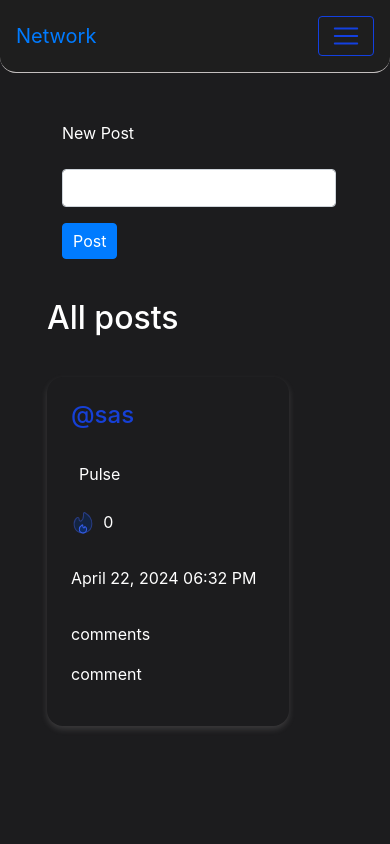
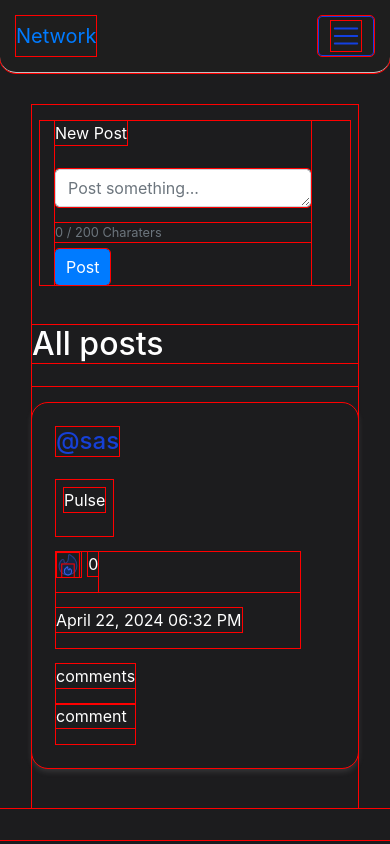
Before and after one commit to yoni-shewas/network, a Django app: page / in a window 390 px wide. Run offline with Django 4.2, Linux system fonts and the light colour scheme; a user stored in the database is signed in; data comes from the database, SQL or seed files in the repository; data that the repository does not hold is empty; some libraries are stand-ins or nearby versions.

Commit message:
fixed ui bug on mobile devices

```diff
--- a/network/templates/network/index.html
+++ b/network/templates/network/index.html
@@ -5,10 +5,11 @@
     <div class="body-container" >
 
 
-            <div class="col-md-4 b" id="index-div">
+            <div class="col-md-6 b" id="index-div">
                 <form id="post-form" onsubmit="submitPost(event)">
                     <label for="new-post">New Post</label>
-                    <input type="text" class="form-control" id="post" name="post" maxlength="200" required="true">
+                    <textarea class="form-control postText" id="post" name="post" maxlength="200" rows="1" placeholder="Post something..." required="true"></textarea>
+                    <small class="form-text text-muted" id="wordCount">0 / 200 Charaters</small>
                     <button class="btn btn-primary post-btn" id="postButton"  type="submit">Post</button>
                 </form>
 
--- a/network/templates/network/layout.html
+++ b/network/templates/network/layout.html
@@ -50,12 +50,10 @@
     </div>
 </nav>
 
-<div class="container">
     <div class="body">
         {% block body %}
         {% endblock %}
     </div>
-</div>
 
 <script src="https://code.jquery.com/jquery-3.4.1.slim.min.js" integrity="sha384-J6qa4849blE2+poT4WnyKhv5vZF5SrPo0iEjwBvKU7imGFAV0wwj1yYfoRSJoZ+n" crossorigin="anonymous"></script>
 <script src="https://cdn.jsdelivr.net/npm/popper.js@1.16.0/dist/umd/popper.min.js" integrity="sha384-Q6E9RHvbIyZFJoft+2mJbHaEWldlvI9IOYy5n3zV9zzTtmI3UksdQRVvoxMfooAo" crossorigin="anonymous"></script>
--- a/static/network/index.js
+++ b/static/network/index.js
@@ -13,6 +13,8 @@ let counterComment= 0;
 const quantityP = 10;
 
 isLoading = false;
+
+var isHandlingClick = false;
 
 const paginationState = {};
 
@@ -86,6 +88,29 @@ function load() {
     post.innerHTML = `All posts`;
 
 
+     // Get the textarea element
+     var textarea = document.getElementById("post");
+
+     // Add event listener for input events
+     textarea.addEventListener("input", function() {
+       // Get the current word count
+       var wordCount = this.value.length;
+
+       // Update the word count display
+       document.getElementById("wordCount").textContent = wordCount + " / 200 Characters";
+
+       button = document.getElementById("postButton");
+       // If word count exceeds 200, truncate the text
+       if (wordCount > 200) {
+         document.getElementById("wordCount").textContent = "200 / 200 Characters please minimize the post";
+         button.disabled = true;
+       }
+       else{
+        button.disabled = false;
+       }
+     });
+
+
 
 
     // Get new posts and add posts
@@ -139,8 +164,14 @@ function add_post(contents, isTop=false) {
 
     let container = document.createElement('div');
     containerID =  `${contents.id}_container`;
-    container.className = "PostContainer text-wrap text-break"
-    container.innerHTML = contents.post;
+    container.className = "PostContainer text-wrap text-break";
+
+    let paragraph = document.createElement('p');
+    paragraph.className = "text-wrap text-break";
+    paragraph.textContent = contents.post;
+    paragraph.setAttribute('id', `${contents.id}_posted`);
+    // Append the <p> element to the container
+    container.appendChild(paragraph);
 
     container.setAttribute('id',containerID);
     // let posted = document.createElement('h5');
@@ -296,17 +327,22 @@ function add_post(contents, isTop=false) {
         edit.setAttribute("id", `${contents.id}_edit`);
         edit.setAttribute("class", "text-primary");
         edit.addEventListener("mouseover", function() {
+
             edit.style.cursor = "pointer";
+
         });
             post.appendChild(edit);
 
         // Attach onclick event handler
         edit.onclick = function() {
             let id = contents.id;
+
             // let content = contents.post; // Corrected assignment
             Edit(event, id, contents);
+
         };
     }
+    post.appendChild(container);
     let commentContainer = document.createElement('div');
     commentContainer.setAttribute('class', 'comment-div');
     commentContainer.setAttribute('id', `comment_container`);
@@ -354,7 +390,7 @@ function add_post(contents, isTop=false) {
     }
 
 
-    post.appendChild(container);
+
 
     if(contents.edited){
         let edited = document.createElement('a');
@@ -373,6 +409,7 @@ function add_post(contents, isTop=false) {
     }
     let containerInfo = document.createElement('div');
     containerInfo.setAttribute('class', 'container-info');
+    containerInfo.setAttribute('id', `${contents.id}_before`);
     containerInfo.appendChild(interactionContainer);
     containerInfo.appendChild(date);
     post.appendChild(containerInfo);
@@ -392,17 +429,23 @@ function add_post(contents, isTop=false) {
 
 
 function Edit(event, id, content){
+
+    event.preventDefault();
     let contain = `${id}_container`;
 
     try{
         let container = document.getElementById(contain);
-        let post = document.getElementById(`${content.id}_content`);
+        let post = document.getElementById(`${content.id}_posted`);
+        let edit = document.getElementById(`${content.id}_edit`);
+
+        edit.remove();
+
         while (container.firstChild) {
             container.firstChild.remove();
         }
         // console.log(container)
         let edited_content = document.createElement('textarea');
-        edited_content.setAttribute("class", "form-control");
+        edited_content.setAttribute("class", "form-control commentInput");
         edited_content.setAttribute("id", `${id}_content`);
         let edit_button = document.createElement('button');
         edit_button.setAttribute("id", `${id}_edit`);
@@ -421,6 +464,7 @@ function Edit(event, id, content){
         edit_button.disabled = false;
 
         edit_button.onclick = function(e) {
+            edit_button.disabled = true;
             post_content = event.target.value
             fetch('edit',{
                 method: 'PUT',
@@ -435,15 +479,31 @@ function Edit(event, id, content){
             }).then(response => {
                 // Check if the update was successful
                 if (response.ok) {
-                    while (container.firstChild) {
-                        container.firstChild.remove();
-                    }
-                    contentID = `${content.id}_content`
+                    container.innerHTML = "";
 
-                    let edited_content = document.createElement('h5');
-                    edited_content.setAttribute("id", `${id}_content`);
-                    edited_content.innerHTML = post_content;
-                    container.appendChild(edited_content);
+                    post.innerHTML = post_content;
+                    container.append(post);
+
+                    postC = document.getElementById(`${content.id}_post`)
+
+                    let edit = document.createElement('a');
+                    edit.innerHTML = 'Edit';
+                    edit.setAttribute("id", `${content.id}_edit`);
+                    edit.setAttribute("class", "text-primary");
+                    edit.addEventListener("mouseover", function() {
+
+                       edit.style.cursor = "pointer";
+
+                    });
+
+                    postC.prepend(edit);
+
+                    edit.onclick = function() {
+                        let id = content.id;
+
+                        Edit(event, id, content);
+
+                    };
 
 
                 } else {
@@ -464,10 +524,6 @@ function Edit(event, id, content){
         catch (error ) {
             console.error('Error:', error);
         }
-
-
-
-
 
 
 }
@@ -555,7 +611,7 @@ function liked(event, id) {
 
 
 // function deletePost(event, id) {
-//     event.preventDefault();
+//     event.preventDefault();`
 // }
 
 function submitPost(event){
--- a/static/network/styles.css
+++ b/static/network/styles.css
@@ -25,11 +25,22 @@ body{
     /* Remove min-width and max-width properties */
     /* min-width: 70%;
     */
-    width: 100%; /* Allow elements to shrink and expand based on available space */
+    width: 70%; /* Allow elements to shrink and expand based on available space */
 }
 
-input[type="text"] {
-    width: auto;
+.postText, .commentInput{
+    width: 100%;
+    transition: width 0.15s;
+    max-width: 17em;
+}
+small {
+    margin-bottom: .5em;
+}
+
+
+.postText:focus, .commentInput:focus{
+    width: 100%;
+    height: 7.5em;
 }
 
 div.PostContainer{
@@ -64,7 +75,7 @@ div.PostContainer{
 }
 
 form{
-    width: 20em;
+    width: 100%;
 }
 
 
@@ -93,6 +104,7 @@ form{
 .body-container {
     display: flex;
     gap: 1.5em;
+    width: 100%;
 }
 
 .b{
@@ -102,14 +114,22 @@ form{
 }
 
 
-.right-container{
+.right-container {
     display: flex;
     flex-direction: column;
+    margin: 0;
+    padding: 0;
+    flex: 1;
     gap: 1em;
+    width: 100%;
 }
 
 #posts{
     width: 100%;
+}
+
+*{
+    outline: 1px solid red;
 }
 
 
@@ -118,11 +138,24 @@ form{
     .body-container {
         flex-direction: column;
         max-width: 100%;
+        width: 100vw;
+        justify-content: center;
+        align-items: center;
+        margin: 0%;
+        padding: 0%;
     }
     .b{
         flex: 1 0 45%;
         max-width: calc(100% - 1em);
         margin: 1em 0;
+    }
+    .post{
+        width: 100%;
+    }
+
+    .right-container{
+        flex: 1;
+       width: 100%;
     }
 }
 
@@ -135,7 +168,7 @@ form{
 
 .right-container{
     flex: 1;
-    width: calc(90% - 1.5em);
+    width: 100%;
 }
 
 form{
```
Also changed, not shown: network/static/network/index.js (+74 -18 lines), network/static/network/styles.css (+39 -6 lines).
